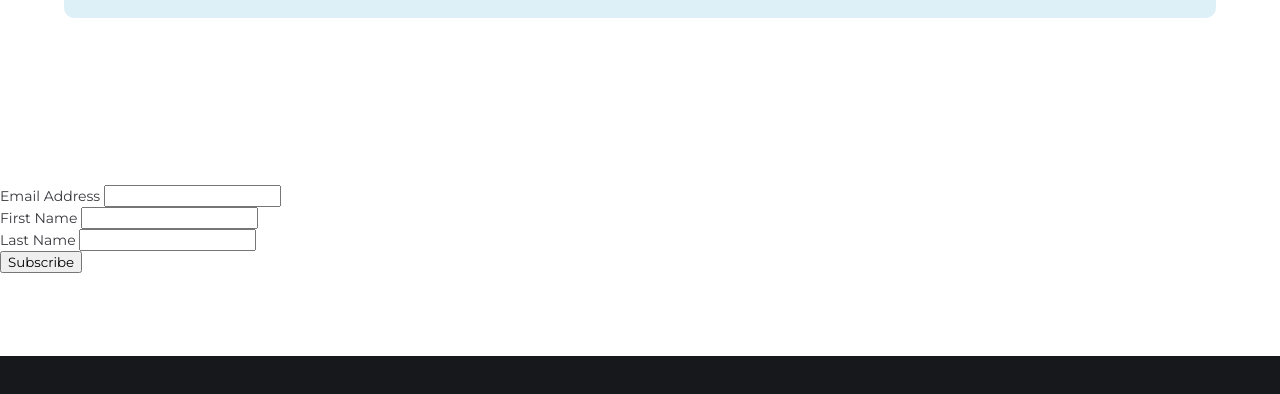
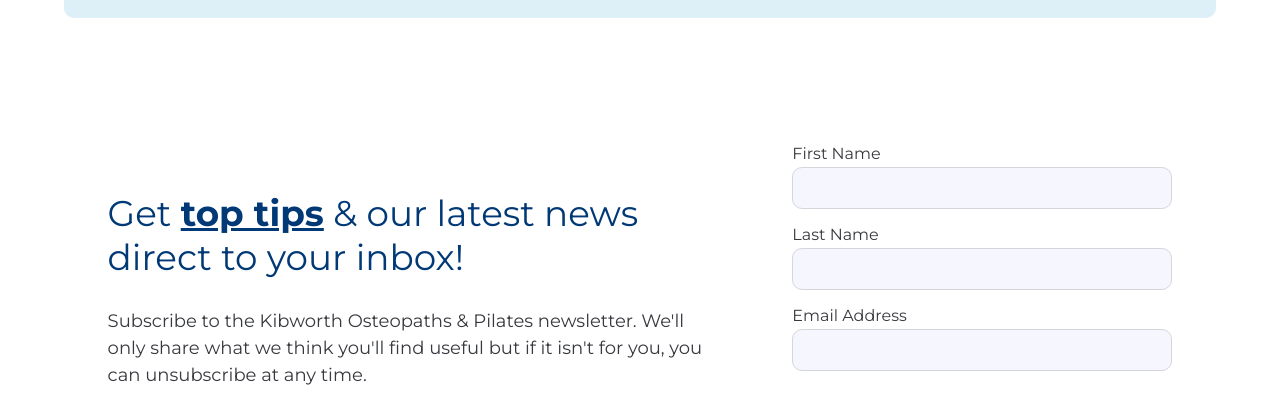
Before and after one commit to gideongoddard/kibworth-osteopaths-v2, a Gatsby site: page / in a window 1280 px wide. Shown: the part 4848-5242 px from the top of the page. Built offline with nearby package versions, Linux system fonts and the light colour scheme; Gatsby itself is replaced by a stand-in of ours.

Commit message:
Initial newsletter form integration added.

```diff
--- a/src/components/Newsletter/Newsletter.js
+++ b/src/components/Newsletter/Newsletter.js
@@ -1,23 +1,28 @@
 import * as React from "react"
+import * as NewsletterStyles from "./Newsletter.module.css"
 
 function Newsletter() {
     return (
-        <>
+        <div className={NewsletterStyles.container} id="newsletter-subscribe">
+            <div className={NewsletterStyles.intro}>
+                <h2>Get <strong>top tips</strong> & our latest news direct to your inbox!</h2>
+                <p>Subscribe to the Kibworth Osteopaths & Pilates newsletter. We'll only share what we think you'll find useful but if it isn't for you, you can unsubscribe at any time.</p>
+            </div>
             {/* Begin Mailchimp Signup Form */}
-            <div id="mc_embed_signup" style={{background: '#fff', clear: 'left', font: '14px Helvetica, Arial, sans-serif'}}>
-            <form action="https://kibworthosteopaths.us5.list-manage.com/subscribe/post?u=60dbf62461870b10795c579ca&amp;id=1b7d56c9a4" method="post" id="mc-embedded-subscribe-form" name="mc-embedded-subscribe-form" className="validate" target="_blank" noValidate>
+            <div className={NewsletterStyles.form} id="mc_embed_signup" style={{clear: 'left'}}>
+                <form action="https://kibworthosteopaths.us5.list-manage.com/subscribe/post?u=60dbf62461870b10795c579ca&amp;id=1b7d56c9a4" method="post" id="mc-embedded-subscribe-form" name="mc-embedded-subscribe-form" className="validate" target="_blank" >
                     <div id="mc_embed_signup_scroll">
-            <div className="mc-field-group">
+                <div className={NewsletterStyles.mcFieldGroup}>
+                    <label htmlFor="mce-FNAME">First Name </label>
+                    <input type="text" defaultValue="" name="FNAME" required id="mce-FNAME" />
+                </div>
+                <div className={NewsletterStyles.mcFieldGroup}>
+                    <label htmlFor="mce-LNAME">Last Name </label>
+                    <input type="text" defaultValue="" name="LNAME" required id="mce-LNAME" />
+                </div>
+                <div className={NewsletterStyles.mcFieldGroup}>
                     <label htmlFor="mce-EMAIL">Email Address </label>
-                <input type="email" defaultValue="" name="EMAIL" className="required email" id="mce-EMAIL" />
-            </div>
-            <div className="mc-field-group">
-                <label htmlFor="mce-FNAME">First Name </label>
-                <input type="text" defaultValue="" name="FNAME" className="required" id="mce-FNAME" />
-            </div>
-            <div className="mc-field-group">
-                <label htmlFor="mce-LNAME">Last Name </label>
-                <input type="text" defaultValue="" name="LNAME" className="required" id="mce-LNAME" />
+                    <input type="email" defaultValue="" name="EMAIL" required id="mce-EMAIL" />
                 </div>
                     <div id="mce-responses" className="clear foot">
                         <div className="response" id="mce-error-response" style={{display: 'none'}}></div>
@@ -26,14 +31,14 @@
                     <div style={{position: 'absolute', left: '-5000px'}} aria-hidden="true"><input type="text" name="b_60dbf62461870b10795c579ca_1b7d56c9a4" tabIndex="-1" defaultValue="" /></div>
                         <div className="optionalParent">
                             <div className="clear foot">
-                            <input type="submit" value="Subscribe" name="subscribe" id="mc-embedded-subscribe" className="button" />
+                                <input type="submit" value="Subscribe" name="subscribe" id="mc-embedded-subscribe" className={NewsletterStyles.button} />
                             </div>
                         </div>
                     </div>
                 </form>
             </div>
             {/* End mc_embed_signup */}
-        </>
+        </div>
     )
 }
 
--- /dev/null
+++ b/src/components/Newsletter/Newsletter.module.css
@@ -0,0 +1,64 @@
+.container {
+    width: min(90%, 1200px);
+    margin: auto;
+    display: flex;
+    flex-wrap: wrap;
+    align-items: center;
+}
+
+.intro {
+    flex-basis: min(100%, 350px);
+    padding: 18px calc(18px + 2vw);
+    flex-grow: 2;
+}
+
+.form {
+    flex-basis: min(100%, 300px);
+    padding: 18px calc(18px + 2vw);
+    flex-grow: 1;
+}
+
+.intro h2 {
+    font-weight: 400;
+    color: var(--primary-900);
+}
+
+.intro strong {
+    text-decoration: underline;
+}
+
+.mcFieldGroup {
+    margin: 16px 0;
+}
+
+.mcFieldGroup input {
+    display: block;
+    margin-top: 4px;
+    padding: 12px;
+    width: 100%;
+    font-family: inherit;
+    border-radius: 10px;
+    background-color: var(--neutral-50);
+    border: 1px solid var(--neutral-300);
+}
+
+.button {
+    padding: 12px;
+    width: 100%;
+    margin-top: 8px;
+    width: 100%;
+    border-radius: 10px;
+    border: none;
+    text-transform: uppercase;
+    background-color: var(--primary-600);
+    color: white;
+    font-size: var(--type-xs);
+    cursor: pointer;
+    box-shadow: var(--shadow-elevation-low);
+    transition: 300ms;
+}
+
+.button:hover {
+    box-shadow: var(--shadow-elevation-medium);
+    transform: translateY(-1px);
+}
--- a/src/pages/index.js
+++ b/src/pages/index.js
@@ -131,7 +131,7 @@
       <section>
         <Bookings />
       </section>
-      <section>
+      <section style={{padding: '8px 0 calc(36px + 2vw) 0'}}>
         <Newsletter />
       </section>
     </Layout>
```
Lines whose indentation alone changed are shown as unchanged.
